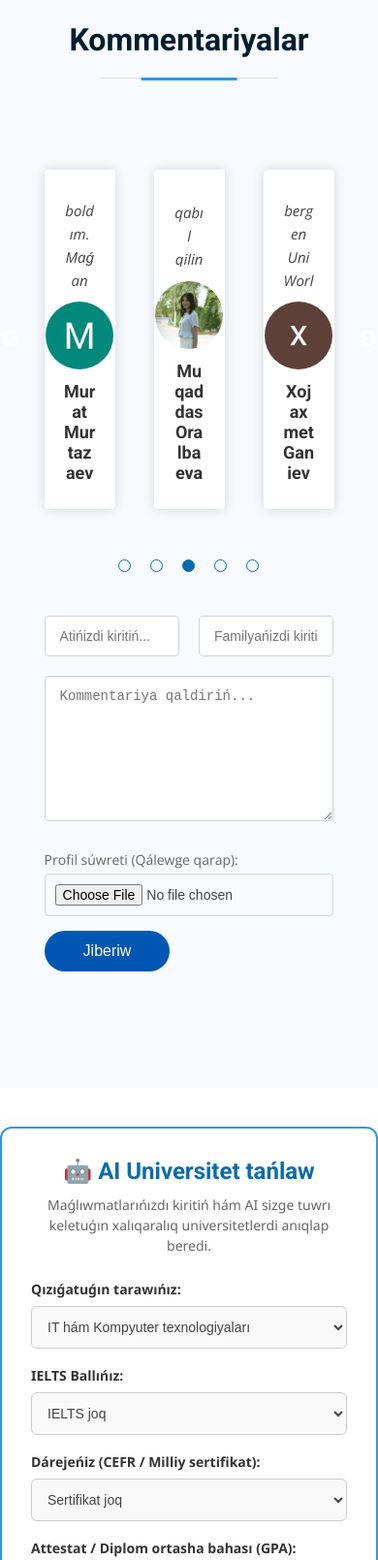
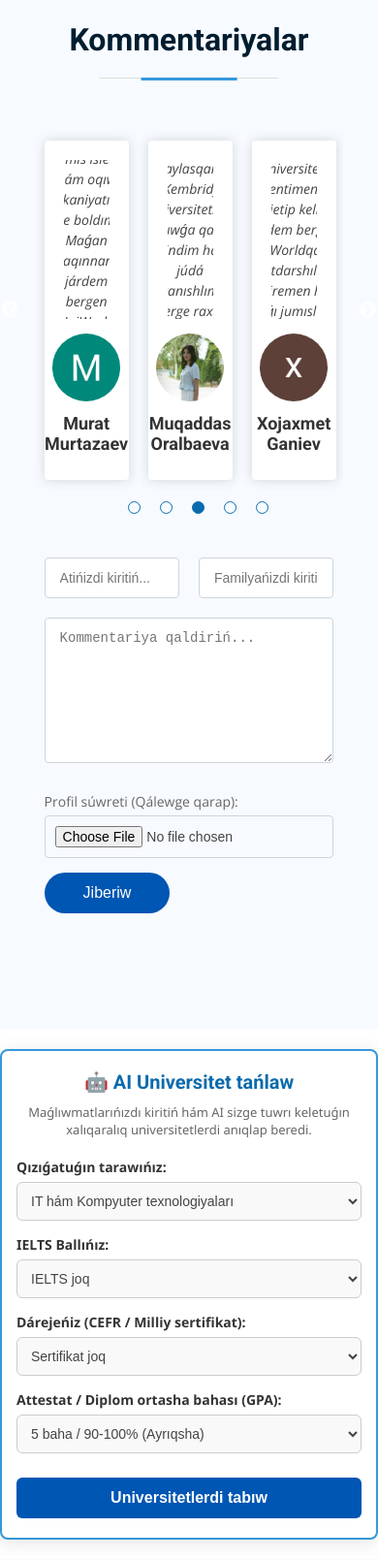
Before and after one commit to Shaxlo2027/uniworld, a plain HTML site: page index.html in a window 390 px wide. Shown: the part 6000-7609 px from the top of the page at 97% size. Drawn offline with nearby package versions, Linux system fonts and the light colour scheme.

Commit message:
Add files via upload

```diff
--- a/styles/style.css
+++ b/styles/style.css
@@ -1171,12 +1171,75 @@ textarea.form-control {
   }
 
   /* Kommentariya bólimi */
-  .slick-slide {
-    display: flex !important;
+  .slider-items {
+    padding: 0 10px !important;
   }
 
-  .slick-slide div {
-    white-space: normal !important; /* Tekstti qaptal tárepke sozıwdı toqtatadı */
-    word-break: break-word !important;
+  .slider-item {
+    padding: 10px !important;
+  }
+
+  .slider-item__inner {
+    padding: 20px !important;
+    min-height: auto !important;
+  }
+
+  .slider-item__info {
+    font-size: 14px !important;
+    line-height: 1.5 !important;
+  }
+
+  /* Jasalma intellekt bólimi --- */
+  .ai-predictor-container {
+    width: 100% !important;
+    max-width: 100% !important;
+    padding: 20px 15px !important;
+    margin: 20px auto !important;
+    box-sizing: border-box !important;
+    border-radius: 8px !important;
+  }
+
+  .ai-predictor-title {
+    font-size: 20px !important;
+    text-align: center;
+  }
+
+  .ai-predictor-desc {
+    font-size: 13px !important;
+    line-height: 1.4 !important;
+    text-align: center;
+    margin-bottom: 20px !important;
+  }
+
+  .ai-input-group {
+    margin-bottom: 15px !important;
+  }
+
+  .ai-label {
+    font-size: 14px !important;
+    margin-bottom: 6px !important;
+  }
+
+  .ai-select,
+  .ai-input {
+    font-size: 14px !important;
+    padding: 10px !important;
+    height: auto !important;
+  }
+
+  .ai-btn {
+    width: 100% !important;
+    padding: 12px !important;
+    font-size: 16px !important;
+  }
+
+  .ai-result-box {
+    padding: 15px !important;
+    font-size: 14px !important;
+    margin-top: 20px !important;
+  }
+
+  .ai-result-box ul {
+    padding-left: 10px !important;
   }
 }
```
